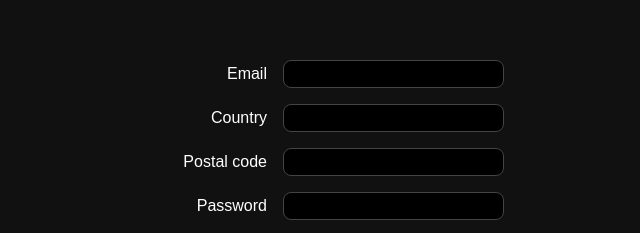
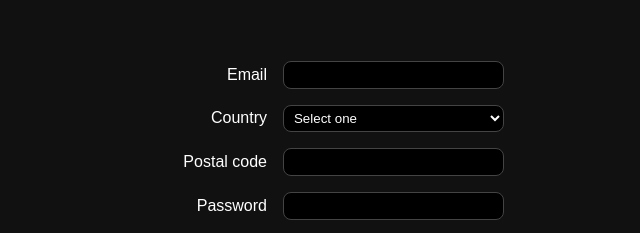
Before and after one commit to simeonrediger/odin-form-validation, a website: page src/index.html in a window 1280 px wide. Shown: the part 208-441 px from the top of the page, 319-959 px from the left. Drawn offline with Linux system fonts and the light colour scheme.

Commit message:
Convert country input to a select

```diff
--- a/src/index.html
+++ b/src/index.html
@@ -17,7 +17,14 @@
       <p class="error-message"></p>
 
       <label for="country">Country</label>
-      <input id="country" class="country" type="" name="country" />
+      <select id="country" class="country" type="" name="country">
+        <option value="" selected disabled hidden>Select one</option>
+        <option value="fr">France</option>
+        <option value="de">Germany</option>
+        <option value="nl">Netherlands</option>
+        <option value="ch">Switzerland</option>
+        <option value="us">United States</option>
+      </select>
       <p class="error-message"></p>
 
       <label for="postal-code">Postal code</label>
--- a/src/style.css
+++ b/src/style.css
@@ -22,6 +22,7 @@ form label {
 }
 
 form input,
+form select,
 form button {
   border: 1px solid #444;
   border-radius: 8px;
@@ -29,7 +30,8 @@ form button {
   color: inherit;
 }
 
-form input {
+form input,
+form select {
   background-color: #000;
 }
 
```
